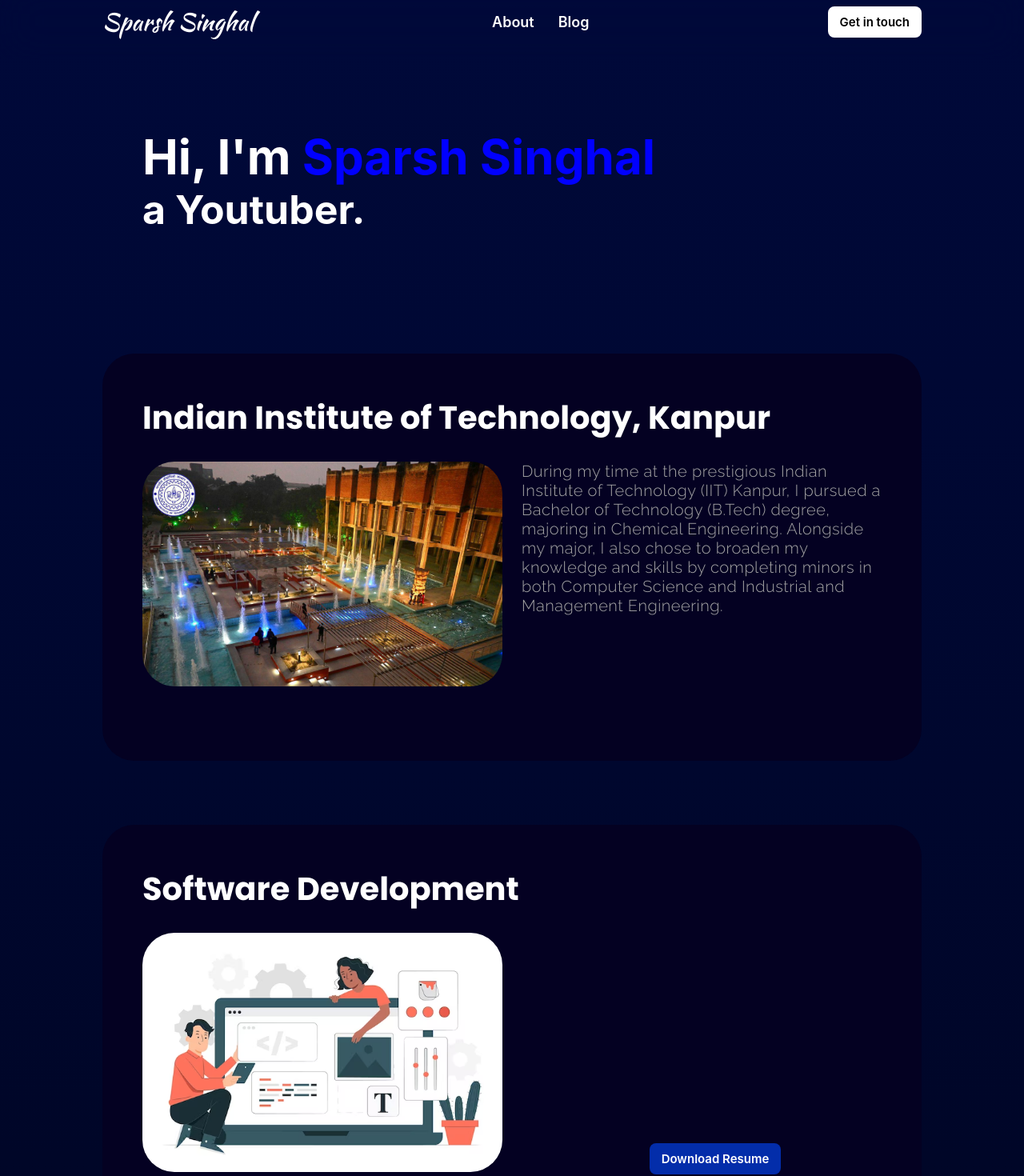
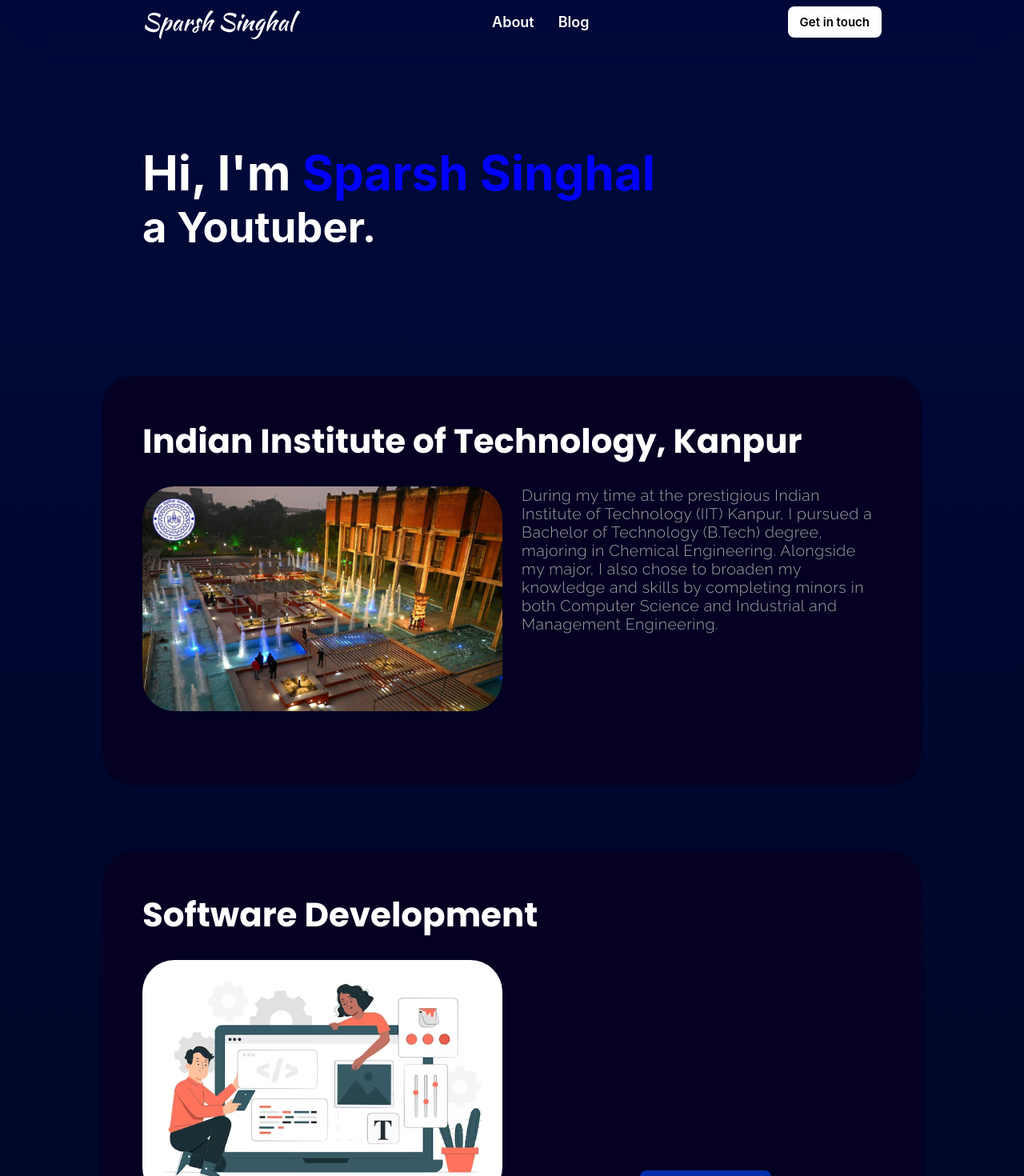
Before and after one commit to sparshsinghal15/myportfolio, a React (Create React App) app: page / in a window 1280 px wide. Shown: the part 20-1490 px from the top of the page at 80% size. Built offline with nearby package versions, Linux system fonts and the light colour scheme.

Commit message:
progress on screen size management

```diff
--- a/src/components/about/introduction.js
+++ b/src/components/about/introduction.js
@@ -3,7 +3,7 @@
 
 const Introduction = () => {
   return (
-    <div className="introduction align-center flex">
+    <div className="introduction flex">
       <div className="description">
         <div className="title-1">
           Hi, I'm <span className="name">Sparsh Singhal</span>
--- a/src/components/about/section.js
+++ b/src/components/about/section.js
@@ -23,12 +23,12 @@
     <div className="section fade-in-section" key={index}>
       <div className="heading-1">{title}</div>
       <Row gutter={[24, 8]}>
-        <Col span={12}>
+        <Col lg={12} sm={24}>
           <img src={image} />
         </Col>
-        <Col span={12}>
+        <Col className="description" lg={12} sm={24}>
           <div className="heading-3">{description}</div>
-          <div className="action-buttons flex text-center">
+          <div className="action-buttons">
             {section.details && (
               <div
                 className="custom-button custom-button-white-ghost"
--- a/src/components/header.js
+++ b/src/components/header.js
@@ -21,7 +21,8 @@
 const Header = () => {
   return (
     <div id="header" className="header transparent py-5">
-      <div className="container flex justify-space-between align-center">
+      <div className="container">
+        <div className="sub-container flex align-center justify-space-between">
           <Link to={PAGE_URL.ABOUT}>
             <div className="title">Sparsh Singhal</div>
           </Link>
@@ -34,8 +35,11 @@
             </a>
           </div>
           <Link to={PAGE_URL.CONNECT}>
-          <div className="custom-button custom-button-white">Get in touch</div>
+            <div className="custom-button custom-button-white">
+              Get in touch
+            </div>
           </Link>
+        </div>
       </div>
     </div>
   );
--- a/src/index.css
+++ b/src/index.css
@@ -16,10 +16,22 @@
   height: 100%;
 }
 
+html {
+  font-size: 10px; /* Default font size */
+
+}
+@media screen and (min-width: 768px) {
+  html {
+    font-size: 15px; /* Increase font size for larger screens */
+  }
+}
+
 code {
   font-family: source-code-pro, Menlo, Monaco, Consolas, 'Courier New',
     monospace;
 }
+
+
 
 /* width */
 ::-webkit-scrollbar {
--- a/src/style/app.less
+++ b/src/style/app.less
@@ -9,21 +9,24 @@
   top: 0;
   width: 100%;
   backdrop-filter: blur(25px);
-  justify-content: center;
   z-index: 1;
+
+  .sub-container {
+    margin: 0 50px;
+  }
 
   .title {
     color: white;
     font-weight: 500;
     font-family: 'Kaushan Script', cursive;
-    font-size: 30px;
+    font-size: 2rem;
     cursor: pointer;
   }
 
   .button {
     color: white;
     font-weight: 600;
-    font-size: 18px;
+    font-size: 1.2rem;
     padding-left: 15px;
     padding-right: 15px;
     cursor: pointer;
@@ -36,12 +39,12 @@
 }
 .transparent-header {
   background-color: transparent !important;
-  transition: all 0.1s;
+  transition: all 0.2s;
 }
 .scrolled-header {
   background-color: rgba(0, 0, 0, 0.591);
   border-bottom: 0.2px solid rgba(255, 255, 255, 0.116);
-  transition: all 0.1s;
+  transition: all 0.7s;
 }
 
 .content {
@@ -52,8 +55,9 @@
 
 .about {
   .introduction {
+    margin-top: 20px;
     padding: 50px;
-    margin-bottom: 100px;
+    height: 240px;
 
     .name {
       color: blue;
@@ -73,12 +77,19 @@
         width: 100%;
         border-radius: 40px;
       }
-      .action-buttons {
-        position: absolute;
-        bottom: 0;
+      .description {
+        display: flex;
+        flex-direction: column;
+        justify-content: space-between;
         width: 100%;
-        justify-content: center;
+
+        .action-buttons {
+          display: flex;
+          justify-content: center;
+          text-align: center;
+        }
       }
+
     }
   }
   .connect {
@@ -104,7 +115,7 @@
       color: white;
       margin-left: 10px;
       margin-right: 10px;
-      font-size: 20px;
+      font-size: 1.4rem;
     }
   }
 }
--- a/src/style/common.less
+++ b/src/style/common.less
@@ -27,6 +27,9 @@
 }
 .justify-space-between {
     justify-content: space-between;
+}
+.justify-space-around{
+    justify-content: space-around;
 }
 /* Padding */
 .p-1 {
@@ -96,30 +99,30 @@
 }
 /* Headings */
 .title-1 {
-    font-size: 60px;
+    font-size: 4rem;
     font-weight: 700;
 }
 .title-2 {
-    font-size: 50px;
+    font-size: 3.5rem;
     font-weight: 700;
 }
 .title-3 {
-    font-size: 40px;
+    font-size: 2.8rem;
     font-weight: 700;
 }
 .heading-1 {
-    font-size: 40px;
+    font-size: 2.8rem;
     font-weight: 700;
     margin-bottom: 25px;
 }
 .heading-2 {
-    font-size: 30px;
+    font-size: 2rem;
     font-weight: 600;
     color: rgb(210, 208, 208);
     margin-bottom: 20px;
 }
 .heading-3 {
-    font-size: 20px;
+    font-size: 1.3rem;
     font-weight: 400;
     color: rgb(164, 164, 164);
     margin-bottom: 20px;
@@ -132,7 +135,7 @@
 .custom-button {
     display: inline-block;
     font-weight: 600;
-    font-size: 15px;
+    font-size: 1rem;
     padding-top: 10px;
     padding-bottom: 10px;
     padding-left: 15px;
@@ -176,7 +179,6 @@
     color: white;
     border: 1px solid white;
     border-radius: 40px;
-    font-size: 100px;
     backdrop-filter: blur(20px);
     padding: 25px 40px;
     .ant-modal-close {
```
Lines whose indentation alone changed are shown as unchanged.
